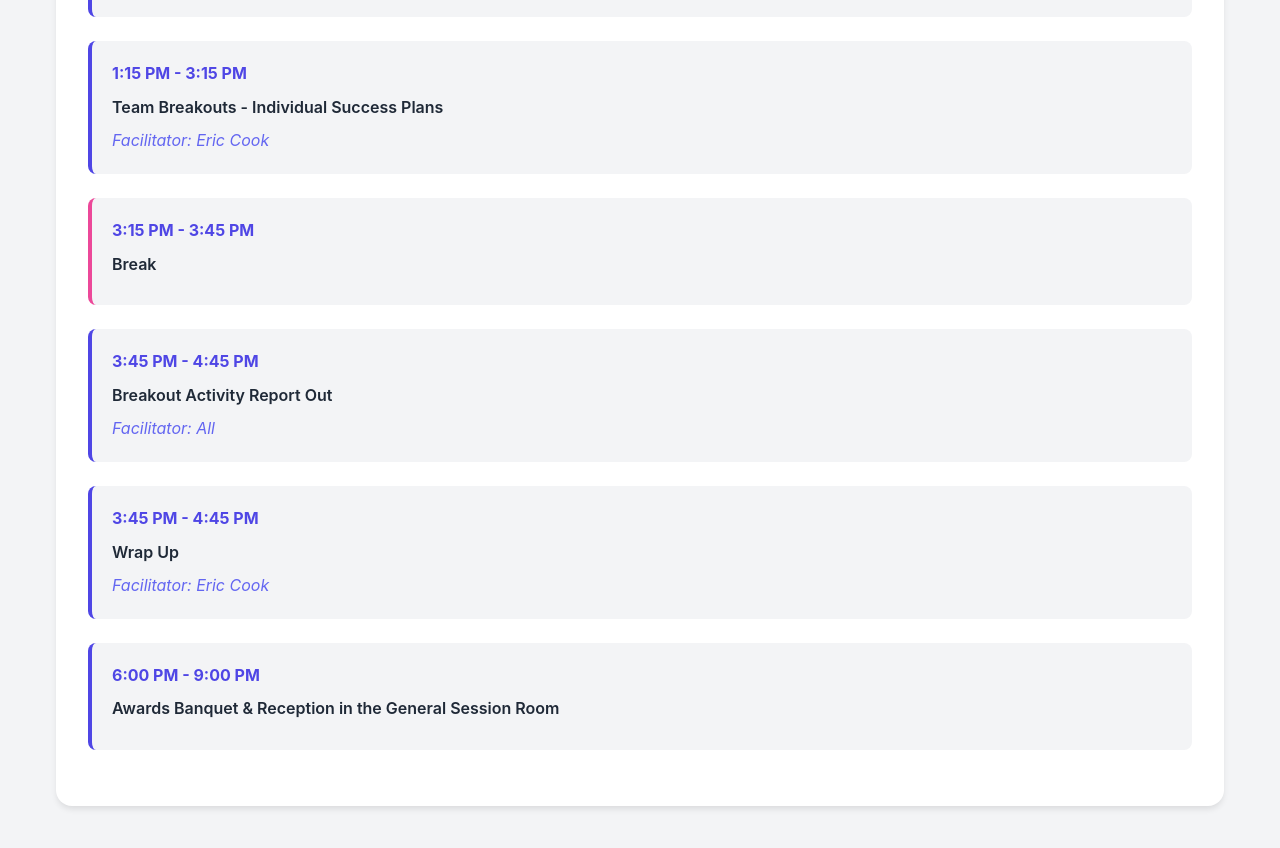
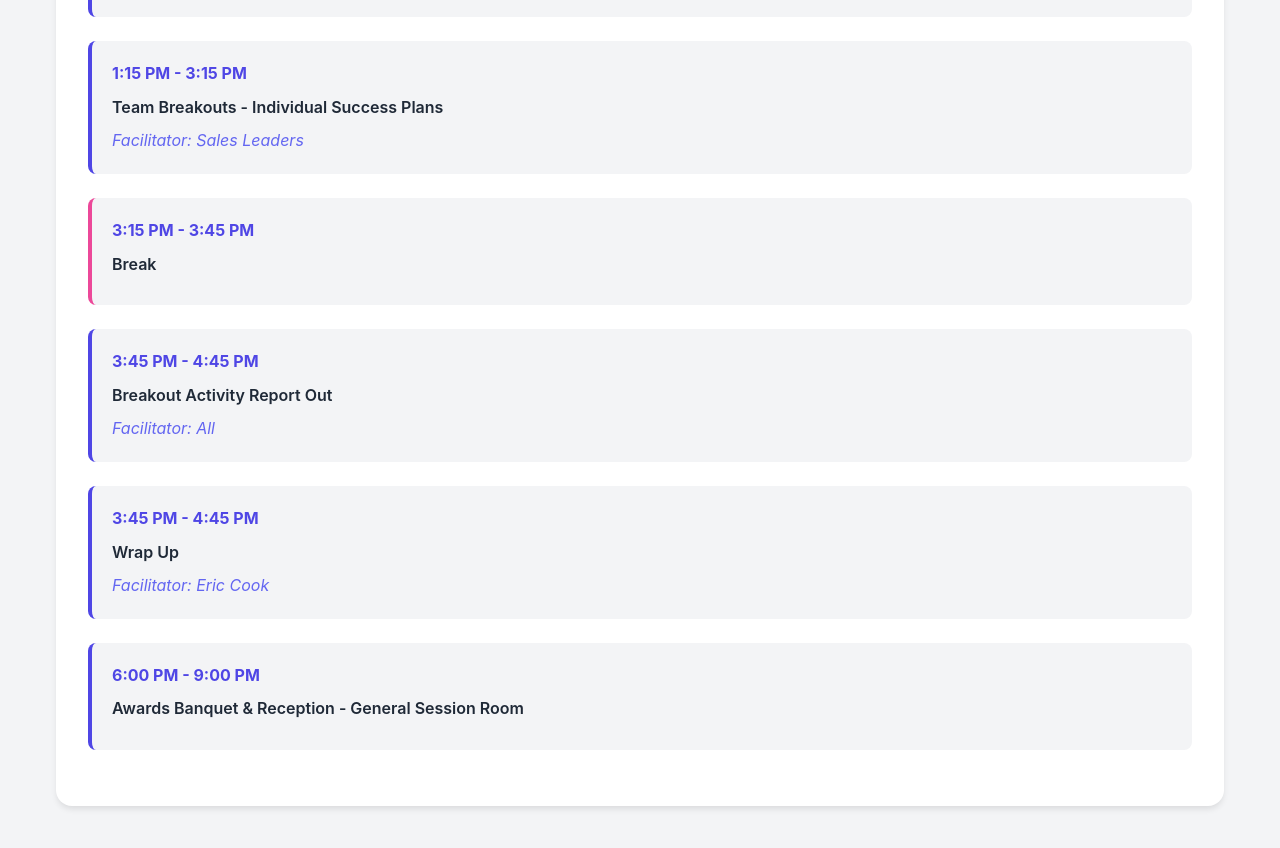
Before and after one commit to c15c/agenda, a plain HTML site: page index.html in a window 1280 px wide. Shown: the part 3921-4769 px from the top of the page. Drawn offline with Linux system fonts and the light colour scheme.

Commit message:
Update index.html
Agenda update

```diff
--- a/index.html
+++ b/index.html
@@ -303,7 +303,7 @@
             <div class="session">
                 <div class="session-time">1:15 PM - 3:15 PM</div>
                 <div class="session-title">Team Breakouts - Individual Success Plans</div>
-                <div class="session-facilitator">Facilitator: Eric Cook</div>
+                <div class="session-facilitator">Facilitator: Sales Leaders</div>
             </div>
 
             <div class="session break-session">
@@ -325,7 +325,7 @@
 
             <div class="session">
                 <div class="session-time">6:00 PM - 9:00 PM</div>
-                <div class="session-title">Awards Banquet & Reception in the General Session Room</div>
+                <div class="session-title">Awards Banquet & Reception - General Session Room</div>
             </div>
         </section>
     </main>
```
